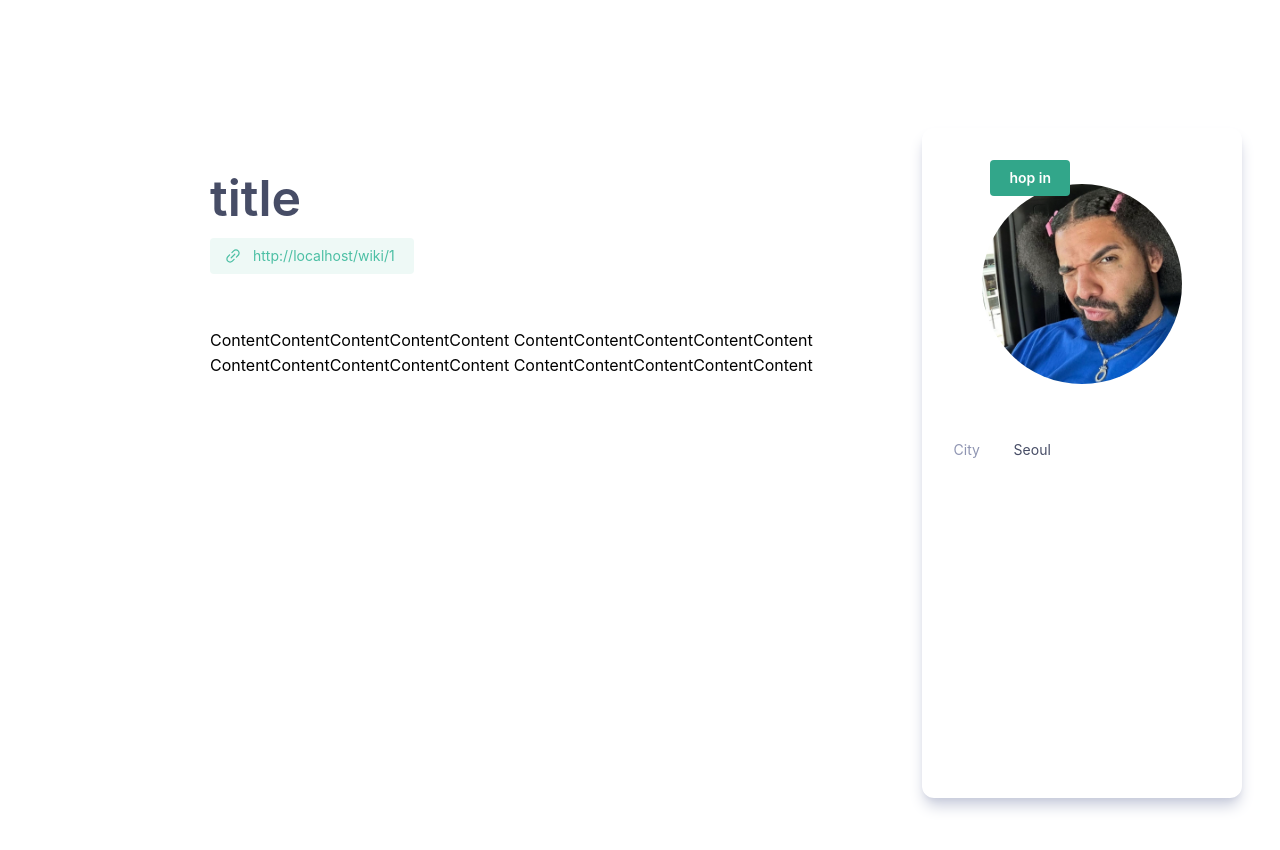
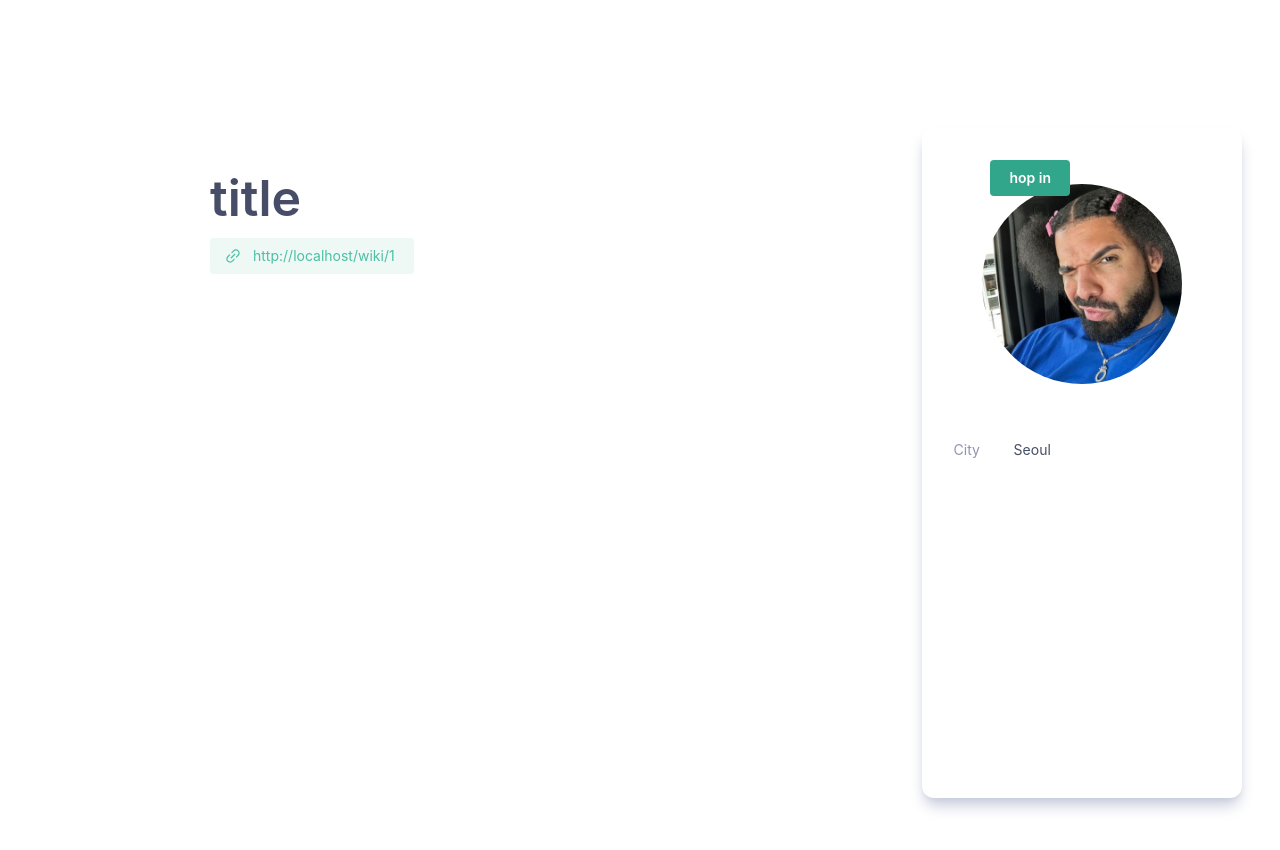
Before and after one commit to codeit-6th-part3-7team/7team-next-project, a Next.js app: page /wiki/1 in a window 1280 px wide. Shown: the top 850 px of the page. Built offline with nearby package versions, Linux system fonts and the light colour scheme; no server answers.

Commit message:
refactor: 데이터 호출 부분 오류처리 수정, 콘솔에러출력 부분만 예외설정

```diff
--- a/pages/wiki/[id].tsx
+++ b/pages/wiki/[id].tsx
@@ -16,13 +16,15 @@ export default function Wiki() {
   // api 호출, url 설정 effect
   useEffect(() => {
     const getWikiDataByCode = async () => {
-      const { data } = await axios.get(`profiles/${TEST_CODE}`);
-      // TODO 프로필 데이터 호출 url path의 code 부분 변수로 수정 예정, 테스트용
-      if (data) {
+      try {
+        const { data } = await axios.get(`profiles/${TEST_CODE}`);
+        // TODO 프로필 데이터 호출 url path의 code 부분 변수로 수정 예정, 테스트용
         setWikiData(data);
+      } catch (e) {
+        // eslint-disable-next-line
+        console.error("failed to fetch", e);
       }
     };
-
     getWikiDataByCode();
     const currentUrl: string = window.location.href;
     setWikiUrl(currentUrl);
@@ -45,9 +47,7 @@ export default function Wiki() {
             )}
           </CopyButton>
         </section>
-        <article className="w-[860px] h-auto pb-24 mt-14">
-          ContentContentContentContentContent ContentContentContentContentContent ContentContentContentContentContent ContentContentContentContentContent
-        </article>
+        <article className="w-[860px] h-auto pb-24 mt-14">{wikiData?.content}</article>
       </section>
     </main>
   );
```
